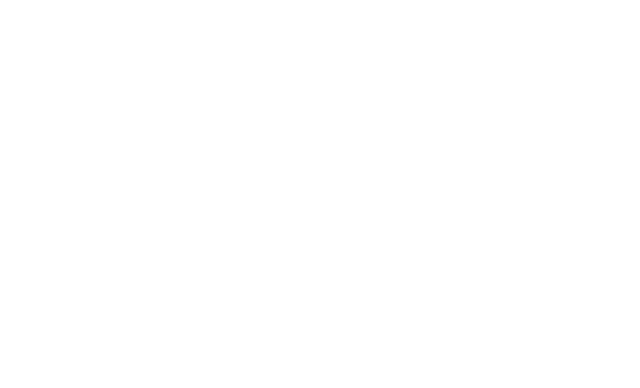
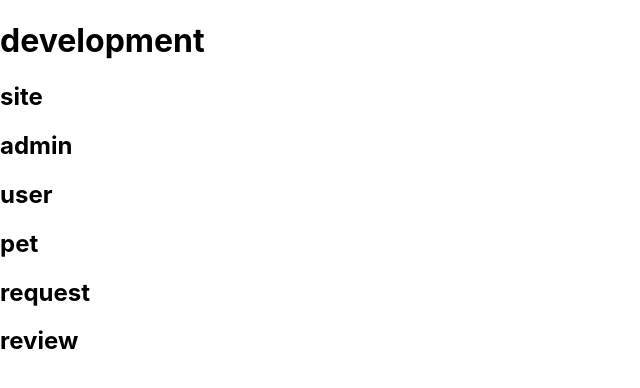
Before and after one commit to kcmjschwartz/petPalPlaydates-client, a React (Create React App) app: page / in a window 1280 px wide. Shown: the top 388 px of the page, without its empty margins (0-640 px from the left). Built offline with nearby package versions, Linux system fonts and the light colour scheme.

Commit message:
push review branch

```diff
--- a/src/App.tsx
+++ b/src/App.tsx
@@ -5,7 +5,13 @@
 function App() {
   return (
     <div className="App">
-
+      <h1>development</h1>
+     <h2>site</h2>
+     <h2>admin</h2>
+     <h2>user</h2>
+     <h2>pet</h2>
+     <h2>request</h2>
+     <h2>review</h2>
     </div>
   );
 }
```
